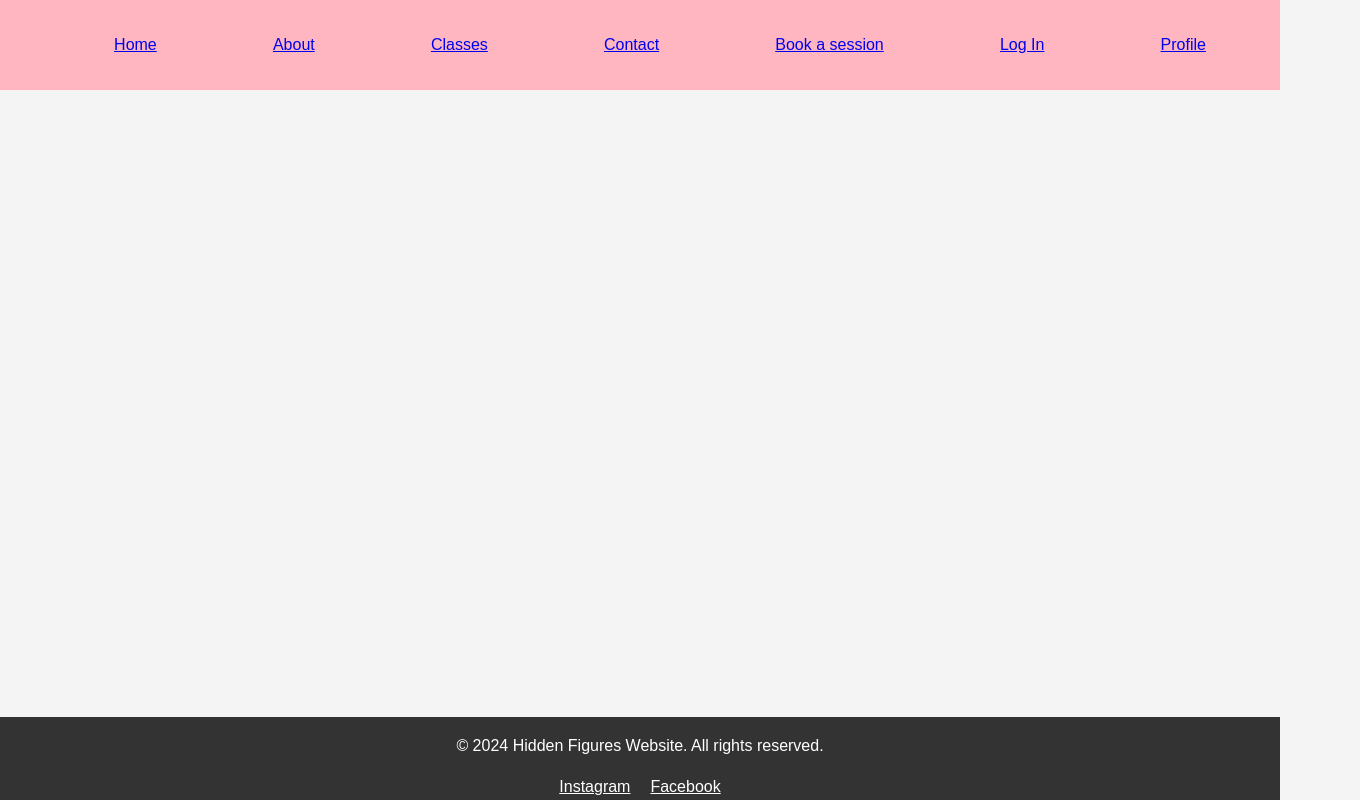
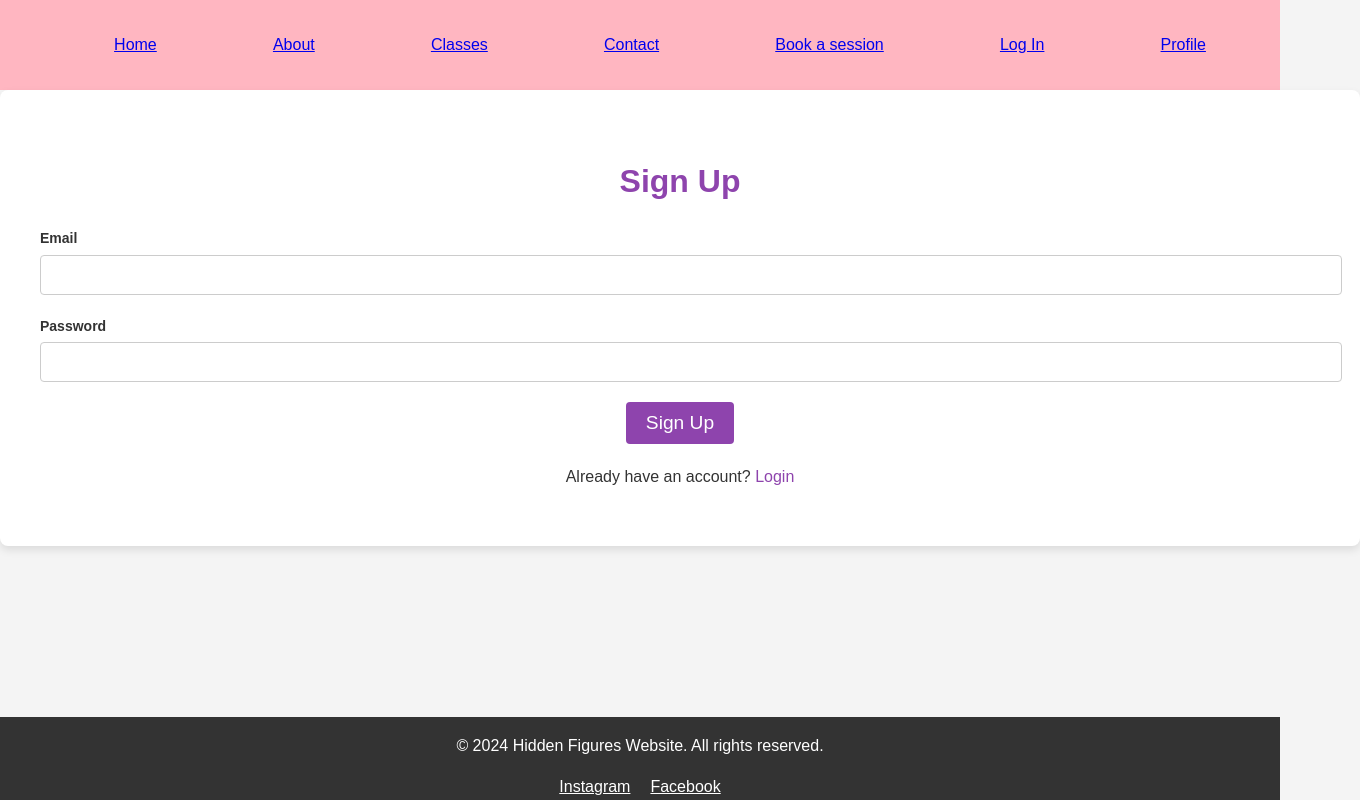
Before and after one commit to krystleM26/hidden-figures-fitness, a React (Create React App) app in the folder hidden-figures-fitness/: page /signup in a window 1280 px wide. Shown: the whole page, 1360 px wide, since content can reach past the window. Built offline with nearby package versions, Linux system fonts and the light colour scheme.

Commit message:
Created profile page

```diff
--- a/hidden-figures-fitness/src/App.js
+++ b/hidden-figures-fitness/src/App.js
@@ -9,6 +9,7 @@ import Contact from './pages/Contact';
 import Booking from './pages/Booking';
 import Login from './components/Login';
 import Profile from './components/Profile';
+import Signup from './components/Signup';
 
 
 function App() {
@@ -23,6 +24,7 @@ function App() {
         <Route path="/contact" element={<Contact />} />
         <Route path="/login" element={<Login />} />
         <Route path="/users" element={<Profile />} />
+        <Route path="/signup" element={<Signup />} />
 
       </Routes>
       <Footer />
--- a/hidden-figures-fitness/src/components/Login.js
+++ b/hidden-figures-fitness/src/components/Login.js
@@ -1,4 +1,5 @@
 import React, {useState} from 'react'
+import { Link } from 'react-router-dom';
 import '../styles/Login.css'
 
 export default function Login() {
@@ -15,18 +16,23 @@ export default function Login() {
             const response = await fetch("/login", {
                 method: "POST",
                 headers: {
-                    "Content-Type": "appication/json",
+                    "Content-Type": "application/json",
                 },
                 body: JSON.stringify({email, password})  //sends data to backend
             })
+
             const data = await response.json();
+            if(!response.ok) {
+                   setErrorMessage(data.message || "Invalid response format from server.");
+                    return;
+            }
+            // Handle successful login (e.g., redirect or store a token)
+            console.log("Login successful:", data);
+            localStorage.setItem("token", data.token); // Example token handling
+            setIsLoggedIn(true);
+            setEmail("");
+            setPassword("");
 
-            if (response.ok) {
-                // Handle successful login (e.g., redirect or store a token)
-                console.log("Login successful:", data);
-            } else {
-                setErrorMessage(data.message || "An error occurred during login.");
-            }
         } catch(err){
             setErrorMessage("An error has occured while communicating with the server")
         }
@@ -34,7 +40,7 @@ export default function Login() {
 
     const handleLogout = () => {
         console.log("User logged out");
-        setIsLoggedIn(false); // Reset state to logged out
+        setIsLoggedIn(true); // Reset state to logged out
         setEmail(""); // Optionally clear email
         setPassword(""); // Optionally clear password
       };
@@ -70,8 +76,15 @@ export default function Login() {
                         />
                     </div>
                     <button type="submit" className="login-btn">Login</button>
-                </form>)}
+                </form>
+            )}
                 {errorMessage && <p className="error-message">{errorMessage}</p>}
+                {!isLoggedIn && (
+                    <p className="signup-message">
+                        Don't have an account? <Link to="/signup">Sign Up</Link>
+                    </p>
+                )}
+
             </div>
         </div>
   )
--- a/hidden-figures-fitness/src/components/Profile.js
+++ b/hidden-figures-fitness/src/components/Profile.js
@@ -1,12 +1,111 @@
-import React from "react";
-import'../styles/Profile.css'
+import React, { useState, useEffect } from 'react';
+import { Link } from 'react-router-dom';
+import '../styles/Profile.css';
 
+export default function Profile() {
+    const [user, setUser] = useState(null); // Holds the user's profile data
+    const [isEditing, setIsEditing] = useState(false);
+    const [newEmail, setNewEmail] = useState('');
+    const [newPassword, setNewPassword] = useState('');
+    const [errorMessage, setErrorMessage] = useState('');
 
+    // Fetch user data when the component mounts
+    useEffect(() => {
+        const fetchUserProfile = async () => {
+            try {
+                const token = localStorage.getItem('token');
+                const response = await fetch('/profile', {
+                    method: 'GET',
+                    headers: {
+                        'Content-Type': 'application/json',
+                        Authorization: `Bearer ${token}`,
+                    },
+                });
 
-function Profile() {
-  return (
-    <div>Profile</div>
-  )
+                if (response.ok) {
+                    const data = await response.json();
+                    setUser(data);
+                } else {
+                    setErrorMessage('Failed to fetch user profile.');
+                }
+            } catch (err) {
+                setErrorMessage('Error fetching profile data.');
+            }
+        };
+
+        fetchUserProfile();
+    }, []);
+
+    // Handle form submission to update profile
+    const handleSubmit = async (e) => {
+        e.preventDefault();
+
+        try {
+            const token = localStorage.getItem('token');
+            const response = await fetch('/profile', {
+                method: 'PUT',
+                headers: {
+                    'Content-Type': 'application/json',
+                    Authorization: `Bearer ${token}`,
+                },
+                body: JSON.stringify({ email: newEmail, password: newPassword }),
+            });
+
+            const data = await response.json();
+            if (response.ok) {
+                setUser(data); // Update user data after successful update
+                setIsEditing(false); // Stop editing mode
+            } else {
+                setErrorMessage(data.message || 'Failed to update profile.');
+            }
+        } catch (err) {
+            setErrorMessage('Error updating profile.');
+        }
+    };
+
+    return (
+        <div className="profile-container">
+            {errorMessage && <p className="error-message">{errorMessage}</p>}
+            {user ? (
+                <div className="profile-form">
+                    <h2>{isEditing ? 'Edit Profile' : 'User Profile'}</h2>
+                    {isEditing ? (
+                        <form onSubmit={handleSubmit}>
+                            <div className="input-group">
+                                <label htmlFor="email">Email</label>
+                                <input
+                                    type="email"
+                                    id="email"
+                                    value={newEmail}
+                                    onChange={(e) => setNewEmail(e.target.value)}
+                                    required
+                                />
+                            </div>
+                            <div className="input-group">
+                                <label htmlFor="password">Password</label>
+                                <input
+                                    type="password"
+                                    id="password"
+                                    value={newPassword}
+                                    onChange={(e) => setNewPassword(e.target.value)}
+                                />
+                            </div>
+                            <button type="submit" className="save-btn">Save Changes</button>
+                        </form>
+                    ) : (
+                        <div className="user-details">
+                            <p><strong>Email:</strong> {user.email}</p>
+                            <p><strong>Password:</strong> ********</p>
+                            <button onClick={() => setIsEditing(true)} className="edit-btn">
+                                Edit Profile
+                            </button>
+                        </div>
+                    )}
+                    <Link to="/" className="back-btn">Back to Home</Link>
+                </div>
+            ) : (
+                <p>Loading user profile...</p>
+            )}
+        </div>
+    );
 }
-
-export default Profile;
--- a/hidden-figures-fitness/src/components/Signup.js
+++ b/hidden-figures-fitness/src/components/Signup.js
@@ -1,49 +1,66 @@
-import React, {useState} from "react";
-import './SignUp.css';
-
-
+import React, { useState } from 'react';
+import { Link } from 'react-router-dom';
+import '../styles/Signup.css';
 
 export default function Signup() {
-    const [name, setName] = useState("")
-    const [email, setEmail] = useState("")
-    const [password, setPassword] = useState("")
+    const [email, setEmail] = useState("");
+    const [password, setPassword] = useState("");
+    const [errorMessage, setErrorMessage] = useState("");
 
-    const handleSignUp = (e) {
-        e.prevedntDefault();
-
-
+    const handleSubmit = async (e) => {
+        e.preventDefault();
+        try {
+            const response = await fetch("/signup", {
+                method: "POST",
+                headers: {
+                    "Content-Type": "application/json",
+                },
+                body: JSON.stringify({ email, password })
+            });
+            const data = await response.json();
+            if (response.ok) {
+                console.log("Sign-up successful:", data);
+                // Redirect to login page or home
+            } else {
+                setErrorMessage(data.message || "Sign-up failed. Please try again.");
             }
+        } catch (err) {
+            setErrorMessage("An error occurred while communicating with the server.");
+        }
+    };
 
     return (
-    <div className="signup-bx">
+        <div className="signup-container">
+            <div className="signup-form">
                 <h2>Sign Up</h2>
-        <form onSubmit={handleSignUp}>
-            <label>Name:</label>
-            <imput
-                type="text"
-                value={name}
-                onChange={(e) => setName(e.target.value)}
+                <form onSubmit={handleSubmit}>
+                    <div className="input-group">
+                        <label htmlFor="email">Email</label>
+                        <input
+                            type="email"
+                            id="email"
+                            value={email}
+                            onChange={(e) => setEmail(e.target.value)}
                             required
                         />
-            <label>Email:</label>
-            <input
-                type="email"
-                value={email}
-                onChange={(e) =>  setEmail(
-                    e.target.value
-                )}
-                required
-            />
-            <label>Password:</label>
+                    </div>
+                    <div className="input-group">
+                        <label htmlFor="password">Password</label>
                         <input
                             type="password"
+                            id="password"
                             value={password}
                             onChange={(e) => setPassword(e.target.value)}
                             required
                         />
-            <button type="submit">Sign up</button>
+                    </div>
+                    <button type="submit" className="signup-btn">Sign Up</button>
                 </form>
+                {errorMessage && <p className="error-message">{errorMessage}</p>}
+                <p className="login-message">
+                    Already have an account? <Link to="/login">Login</Link>
+                </p>
             </div>
-
-  )
+        </div>
+    );
 }
--- a/hidden-figures-fitness/src/styles/Profile.css
+++ b/hidden-figures-fitness/src/styles/Profile.css
@@ -0,0 +1,88 @@
+/* General Styles for Profile Page */
+.profile-container {
+    display: flex;
+    justify-content: center;
+    align-items: center;
+    height: 100vh;
+    background-color: #F2F2F2; /* Egg white background */
+}
+
+.profile-form {
+    background-color: white;
+    padding: 40px;
+    border-radius: 8px;
+    box-shadow: 0 4px 8px rgba(0, 0, 0, 0.1);
+    width: 100%;
+    max-width: 400px;
+    text-align: center;
+}
+
+h2 {
+    font-size: 2rem;
+    color: #8E44AD; /* Pink color */
+    margin-bottom: 20px;
+}
+
+.input-group {
+    margin-bottom: 20px;
+    text-align: left;
+}
+
+.input-group label {
+    display: block;
+    color: #333;
+    font-weight: bold;
+}
+
+.input-group input {
+    width: 100%;
+    padding: 10px;
+    margin-top: 5px;
+    border: 1px solid #ccc;
+    border-radius: 4px;
+    font-size: 1rem;
+}
+
+.save-btn,
+.edit-btn {
+    background-color: #8E44AD; /* Pink background */
+    color: white;
+    padding: 10px 20px;
+    border: none;
+    border-radius: 4px;
+    font-size: 1.2rem;
+    cursor: pointer;
+    transition: background-color 0.3s ease;
+    margin-top: 20px;
+}
+
+.save-btn:hover,
+.edit-btn:hover {
+    background-color: #9B59B6; /* Slightly lighter pink on hover */
+}
+
+.user-details {
+    margin-bottom: 20px;
+}
+
+.user-details p {
+    font-size: 1.2rem;
+    margin: 10px 0;
+}
+
+.back-btn {
+    display: inline-block;
+    margin-top: 20px;
+    color: #8E44AD;
+    text-decoration: none;
+    font-size: 1.1rem;
+}
+
+.back-btn:hover {
+    text-decoration: underline;
+}
+
+.error-message {
+    color: red;
+    margin-top: 10px;
+}
--- a/hidden-figures-fitness/src/styles/Signup.css
+++ b/hidden-figures-fitness/src/styles/Signup.css
@@ -0,0 +1,79 @@
+/* General Styles for Signup Page */
+.signup-bx {
+    display: flex;
+    justify-content: center;
+    align-items: center;
+    height: 100vh;
+    background-color: #F2F2F2; /* Egg white background */
+    width: 100%;
+}
+
+.signup-form {
+    align-items: center;
+    background-color: white;
+    padding: 40px;
+    border-radius: 8px;
+    box-shadow: 0 4px 8px rgba(0, 0, 0, 0.1);
+    width: 100%;
+    text-align: center;
+}
+
+h2 {
+    font-size: 2rem;
+    color: #8E44AD; /* Pink color */
+    margin-bottom: 20px;
+}
+
+.input-group {
+    margin-bottom: 20px;
+    text-align: left;
+}
+
+.input-group label {
+    display: block;
+    color: #333;
+    font-weight: bold;
+}
+
+.input-group input {
+    width: 100%;
+    padding: 10px;
+    margin-top: 5px;
+    border: 1px solid #ccc;
+    border-radius: 4px;
+    font-size: 1rem;
+}
+
+.signup-btn {
+    background-color: #8E44AD; /* Pink background */
+    color: white;
+    padding: 10px 20px;
+    border: none;
+    border-radius: 4px;
+    font-size: 1.2rem;
+    cursor: pointer;
+    transition: background-color 0.3s ease;
+}
+
+.signup-btn:hover {
+    background-color: #9B59B6; /* Slightly lighter pink on hover */
+}
+
+.error-message {
+    color: red;
+    margin-top: 10px;
+}
+
+.login-message {
+    margin-top: 20px;
+    font-size: 1rem;
+}
+
+.login-message a {
+    color: #8E44AD; /* Pink color */
+    text-decoration: none;
+}
+
+.login-message a:hover {
+    text-decoration: underline;
+}
```
Also changed, not shown: hidden-figures-fitness/src/styles/Login.css (+16 -0 lines). Lines whose indentation alone changed are shown as unchanged.
